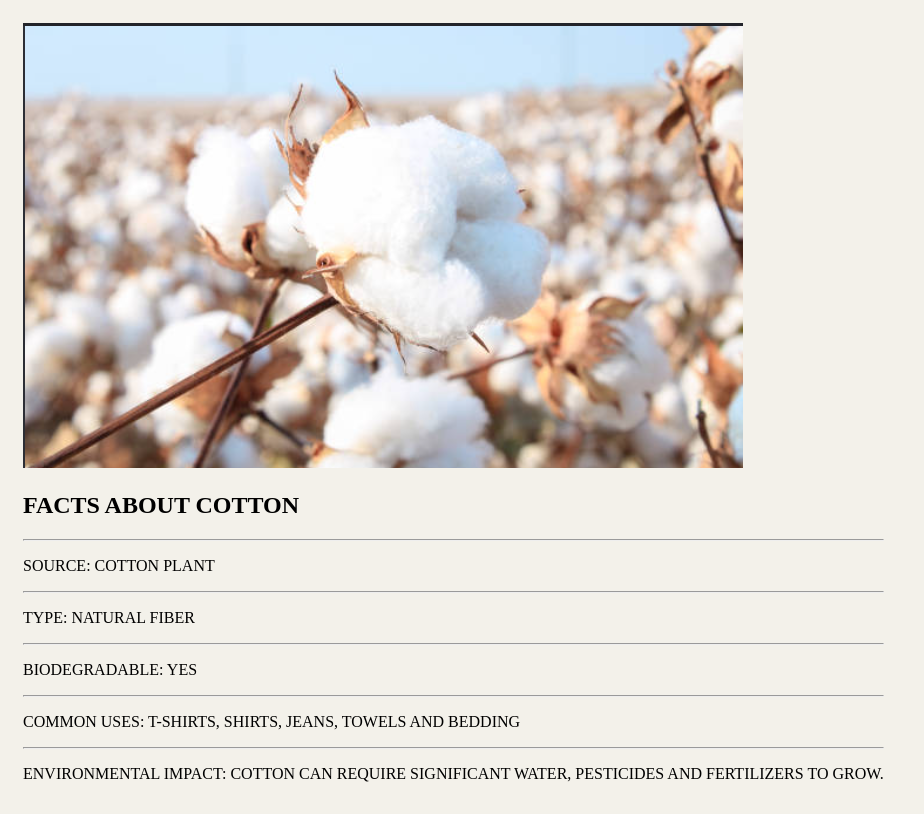
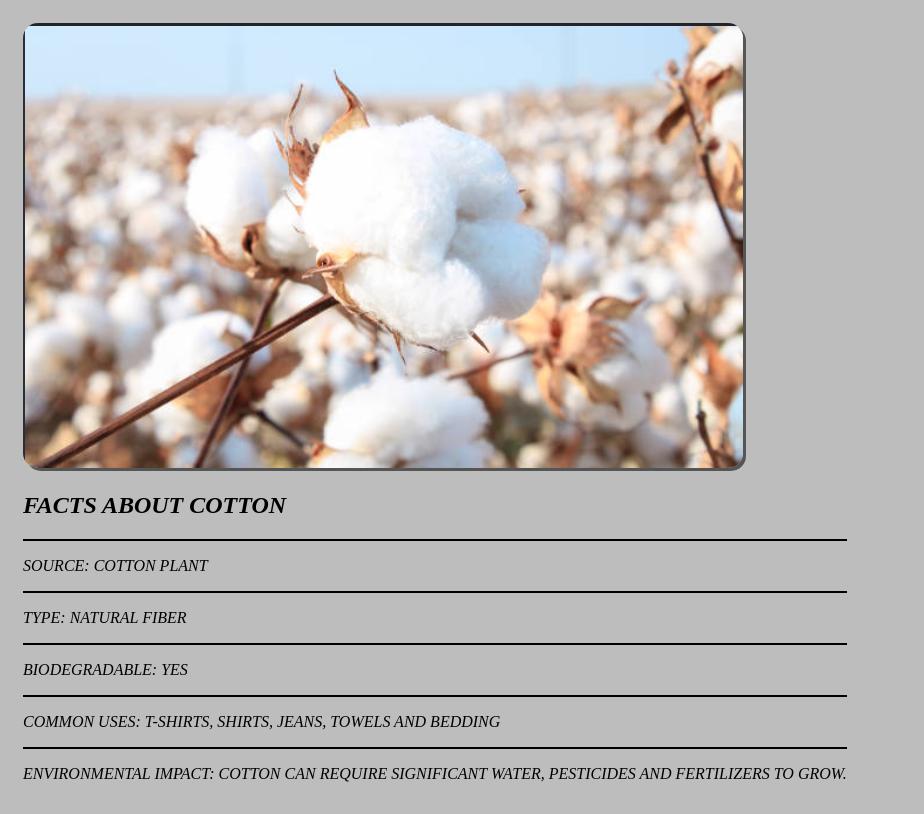
Before and after one commit to nikeshnanda5-stack/knowyourmaterials.github.io, a plain HTML site: page cotton.html in a window 1280 px wide. Shown: the whole page, without its empty margins (0-924 px from the left). Drawn offline with Linux system fonts and the light colour scheme; files whose address does not match are found by name.

Commit message:
Add files via upload

```diff
--- a/cotton.html
+++ b/cotton.html
@@ -8,7 +8,7 @@
     </head>
     <body>
         <div class = "cotton">
-            <img src = "c:\Users\nikes_w2iyz9q\OneDrive\Pictures\Screenshots\Screenshot 2026-09-01 221129.png" alt = "cotton">
+            <img src = "Screenshot 2026-09-01 221129.png" alt = "cotton">
              <h2>FACTS ABOUT COTTON</h2>
 
         <hr>
@@ -36,7 +36,10 @@
         </div>
         <style>
             body{
-                background-color : #F3F1EA;
+                background-color : #BDBDBD;
+                font-style:italic;
+
+
 
             }.cotton{
                 float : left;
@@ -44,6 +47,13 @@
                 padding : 5px;
                 margin:10px;
 
+            }img{
+                box-shadow: 3px 3px 0px #555;
+                border-radius:15px;
+
+            }hr{
+                border: 1px solid black;
+
             }
         </style>
     </body>
```
